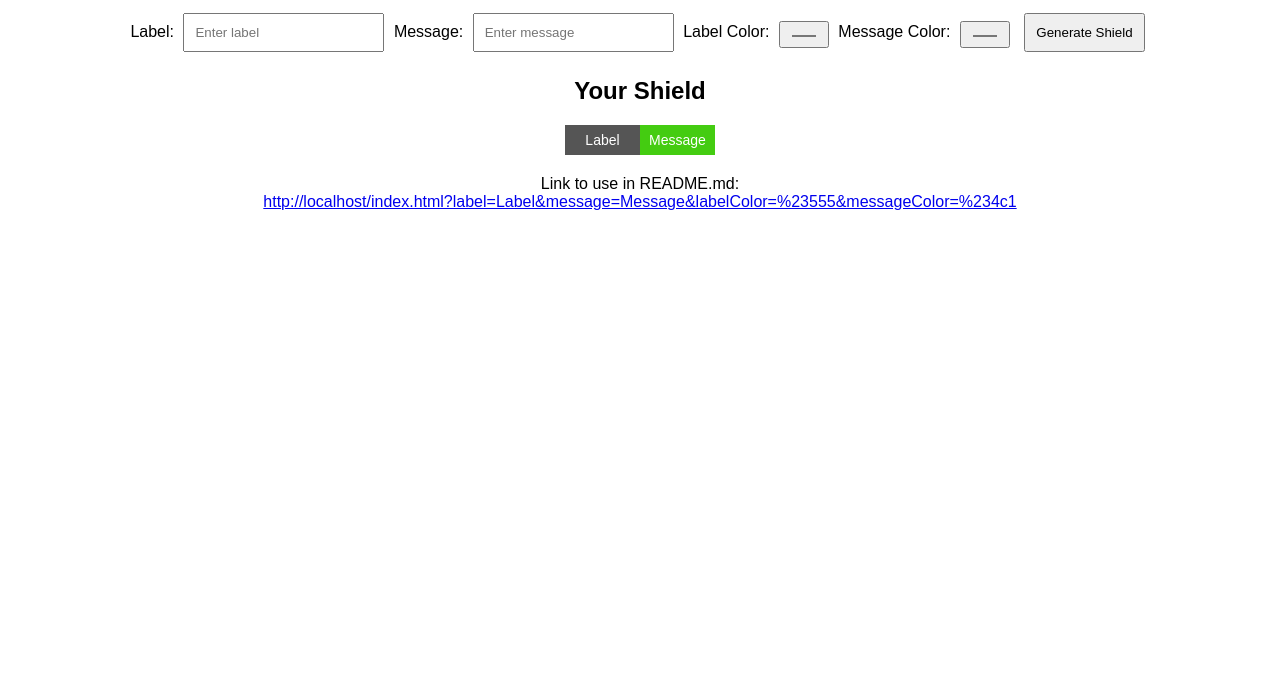
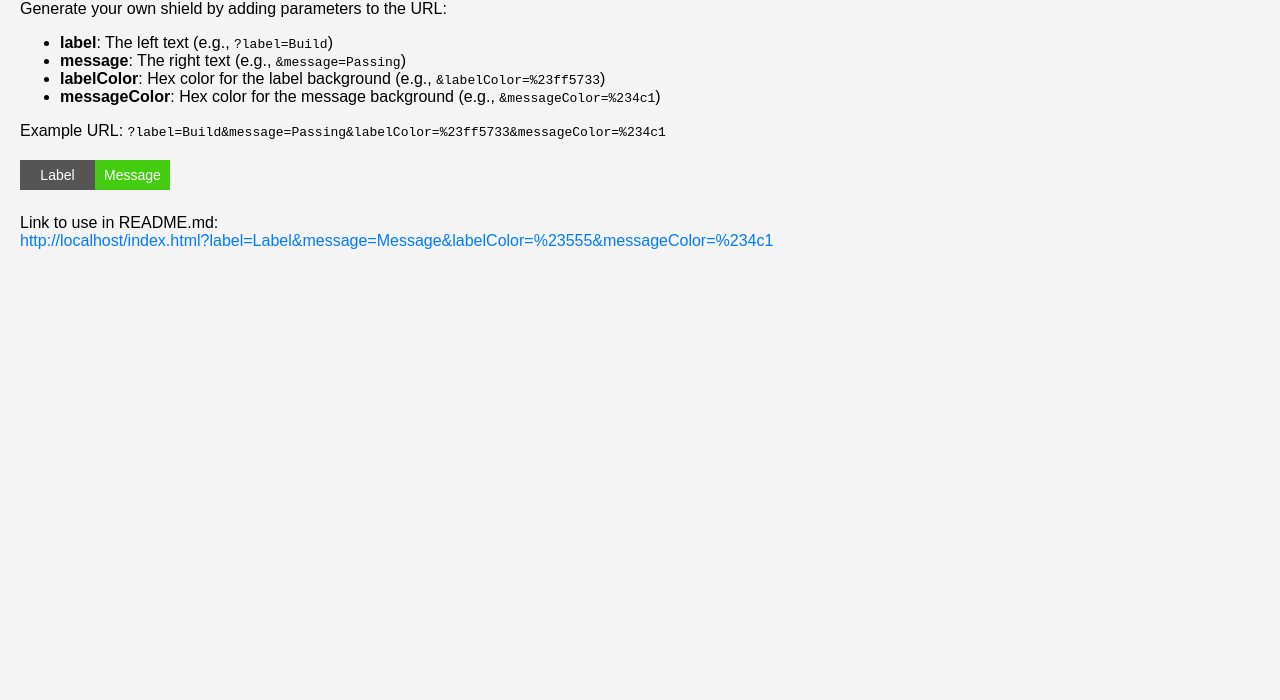
Before and after one commit to FrogPossibility/frogpossibility.github.io, a plain HTML site: page index.html in a window 1280 px wide. Shown: the part 100-800 px from the top of the page. Drawn offline with Linux system fonts and the light colour scheme.

Commit message:
Update index.html

```diff
--- a/index.html
+++ b/index.html
@@ -3,50 +3,86 @@
 <head>
   <meta charset="UTF-8">
   <meta name="viewport" content="width=device-width, initial-scale=1.0">
-  <title>Shield Generator</title>
+  <title>Custom Shield Generator</title>
   <style>
     body {
       font-family: Arial, sans-serif;
-      text-align: center;
+      margin: 0;
       padding: 20px;
+      background-color: #f4f4f4;
     }
-    .shield-preview {
+    h1 {
+      color: #333;
+    }
+    #shieldPreview {
       margin: 20px 0;
     }
-    input, button {
-      padding: 10px;
-      margin: 5px;
+    a {
+      color: #007BFF;
+      text-decoration: none;
+    }
+    a:hover {
+      text-decoration: underline;
     }
   </style>
 </head>
 <body>
   <h1>Custom Shield Generator</h1>
-  <div>
-    <label>
-      Label:
-      <input type="text" id="label" placeholder="Enter label" />
-    </label>
-    <label>
-      Message:
-      <input type="text" id="message" placeholder="Enter message" />
-    </label>
-    <label>
-      Label Color:
-      <input type="color" id="labelColor" value="#555" />
-    </label>
-    <label>
-      Message Color:
-      <input type="color" id="messageColor" value="#4c1" />
-    </label>
-    <button onclick="generateShield()">Generate Shield</button>
-  <div>
-    <h2>Your Shield</h2>
-    <div id="shieldPreview"></div>
-    <p>
-      Link to use in README.md:<br />
-      <a id="shieldLink" href="#" target="_blank">Loading...</a>
-    </p>
+  <p>Generate your own shield by adding parameters to the URL:</p>
+  <ul>
+    <li><strong>label</strong>: The left text (e.g., <code>?label=Build</code>)</li>
+    <li><strong>message</strong>: The right text (e.g., <code>&message=Passing</code>)</li>
+    <li><strong>labelColor</strong>: Hex color for the label background (e.g., <code>&labelColor=%23ff5733</code>)</li>
+    <li><strong>messageColor</strong>: Hex color for the message background (e.g., <code>&messageColor=%234c1</code>)</li>
+  </ul>
+  <p>Example URL: <code>?label=Build&message=Passing&labelColor=%23ff5733&messageColor=%234c1</code></p>
+
+  <div id="shieldPreview">
+    <p>Loading your shield...</p>
   </div>
+
+  <p>
+    Link to use in README.md:<br />
+    <a id="shieldLink" href="#" target="_blank">Loading...</a>
+  </p>
+
+  <script>
+    function getQueryParams() {
+      const params = new URLSearchParams(window.location.search);
+      return {
+        label: params.get("label") || "Label",
+        message: params.get("message") || "Message",
+        labelColor: params.get("labelColor") || "#555",
+        messageColor: params.get("messageColor") || "#4c1",
+      };
+    }
+
+    function generateShield(label, message, labelColor, messageColor) {
+      return `
+        <svg xmlns="http://www.w3.org/2000/svg" width="150" height="30">
+          <rect width="75" height="30" fill="${labelColor}" />
+          <rect x="75" width="75" height="30" fill="${messageColor}" />
+          <text x="37.5" y="20" fill="#fff" font-family="Arial" font-size="14" text-anchor="middle">${label}</text>
+          <text x="112.5" y="20" fill="#fff" font-family="Arial" font-size="14" text-anchor="middle">${message}</text>
+        </svg>
+      `;
+    }
+
+    function updateShield() {
+      const { label, message, labelColor, messageColor } = getQueryParams();
+      const svg = generateShield(label, message, labelColor, messageColor);
+
+      // Show the shield
+      document.getElementById("shieldPreview").innerHTML = svg;
+
+      // Generate the link
+      const link = `${window.location.origin}${window.location.pathname}?label=${encodeURIComponent(label)}&message=${encodeURIComponent(message)}&labelColor=${encodeURIComponent(labelColor)}&messageColor=${encodeURIComponent(messageColor)}`;
+      const linkElement = document.getElementById("shieldLink");
+      linkElement.textContent = link;
+      linkElement.href = link;
+    }
+
+    updateShield();
+  </script>
 </body>
-<script src="script.js"></script>
 </html>
```
